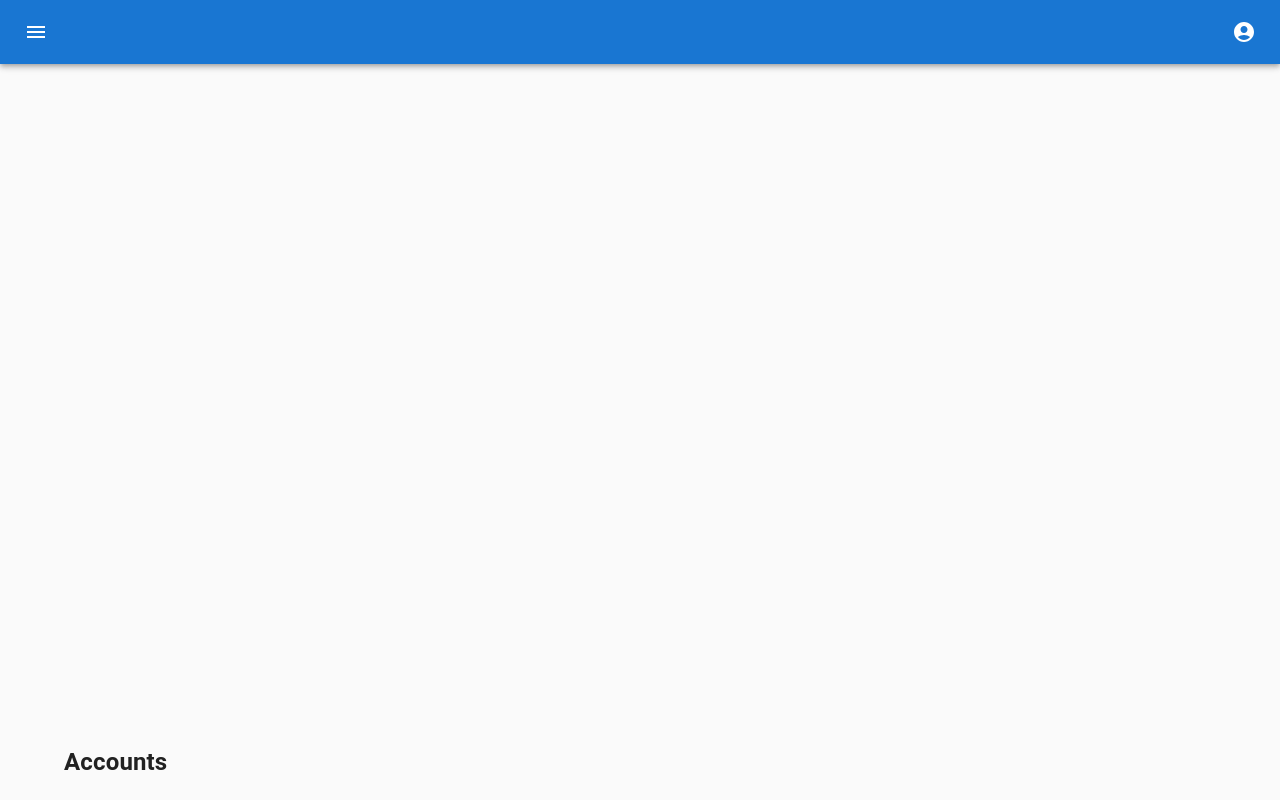
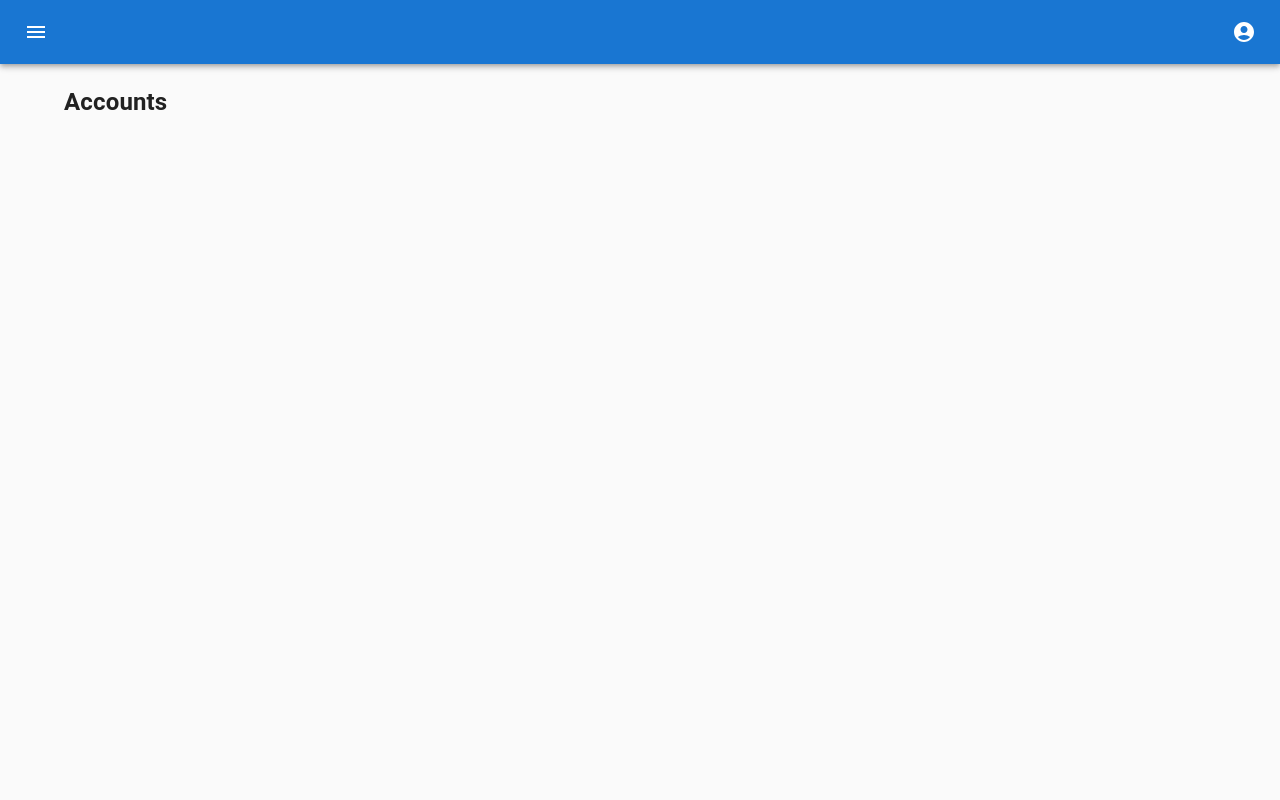
Before and after one commit to denchotsanov/moneymanager, a React (Create React App) app: page /accounts in a window 1280 px wide. Built offline with nearby package versions, Linux system fonts and the light colour scheme.

Commit message:
add main layout for pages

```diff
--- a/src/Navigation.js
+++ b/src/Navigation.js
@@ -1,12 +1,16 @@
 import {Route, Routes} from "react-router-dom";
 import {Dashboard} from "./components/Dashboard"
 import {AccountsPage} from "./components/AccountsPage";
+import {PageLayout} from "./components/PageLayout";
 
 export const Navigation = () => {
-    return(
-        <Routes>
-            <Route path="/" element={<Dashboard/>}/>
-            <Route path="/accounts" element={<AccountsPage/>}/>
-        </Routes>
+    return (
+        <PageLayout>
+            <Routes>
+                <Route path="/" element={<Dashboard/>}/>
+                <Route path="/accounts" element={<AccountsPage/>}/>
+            </Routes>
+        </PageLayout>
+
     );
 }
--- a/src/components/AccountsPage.js
+++ b/src/components/AccountsPage.js
@@ -1,11 +1,15 @@
-import {Container} from "@mui/material";
+import {Container, Box} from "@mui/material";
 
 
 export const AccountsPage = () => {
 
     return (
         <Container>
-            <h2>Accounts</h2>
+            <Box>
+                <h2>Accounts</h2>
+
+            </Box>
+
         </Container>
     );
 }
--- /dev/null
+++ b/src/components/PageLayout.js
@@ -0,0 +1,13 @@
+
+import styles from './PageLayout.module.css';
+export const PageLayout = ({children}) => {
+
+    return (
+        <div className={styles.root}>
+            <div className={styles.content}>
+                {children}
+            </div>
+        </div>
+
+    );
+}
--- /dev/null
+++ b/src/components/PageLayout.module.css
@@ -0,0 +1,11 @@
+.root {
+    height: 100%;
+    display: flex;
+}
+.content{
+    flex-grow: 1;
+    align-items: stretch;
+    display: flex;
+    flex-direction: column;
+    overflow-y: auto;
+}
--- a/src/index.js
+++ b/src/index.js
@@ -3,12 +3,18 @@ import ReactDOM from 'react-dom/client';
 import './index.css';
 import App from './App';
 import reportWebVitals from './reportWebVitals';
-import {BrowserRouter} from "react-router-dom";
+import {BrowserRouter, Route, Routes} from "react-router-dom";
+import {RegisterPage} from "./login/RegisterPage";
+import {LoginPage} from "./login/LoginPage";
 
 const root = ReactDOM.createRoot(document.getElementById('root'));
 root.render(
     <BrowserRouter>
-        <App />
+        <Routes>
+            <Route path="/login" element={<LoginPage/>}/>
+            <Route path="/registration" element={<RegisterPage/>}/>
+            <Route path="*" element={<App/>}/>
+        </Routes>
     </BrowserRouter>
 );
 
```
